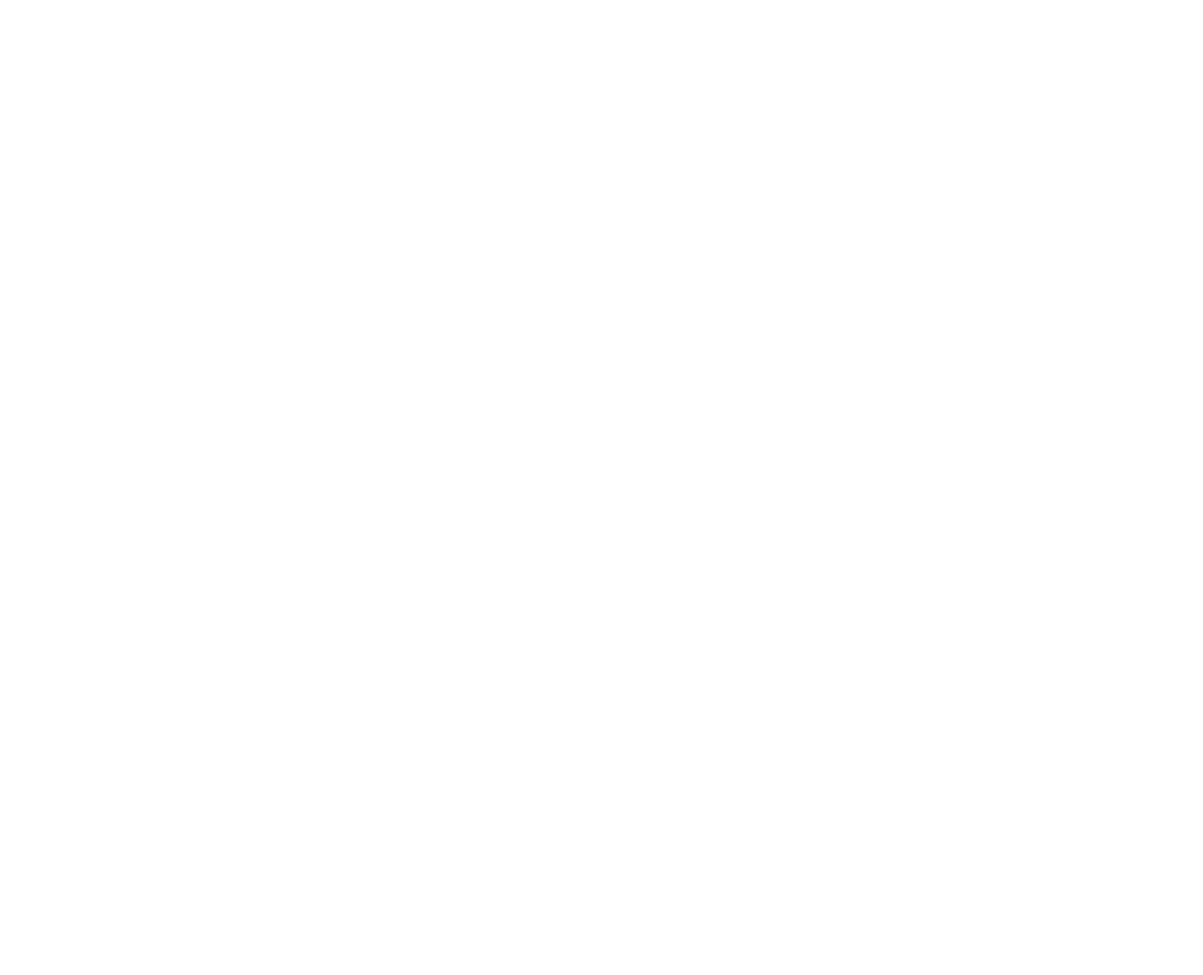
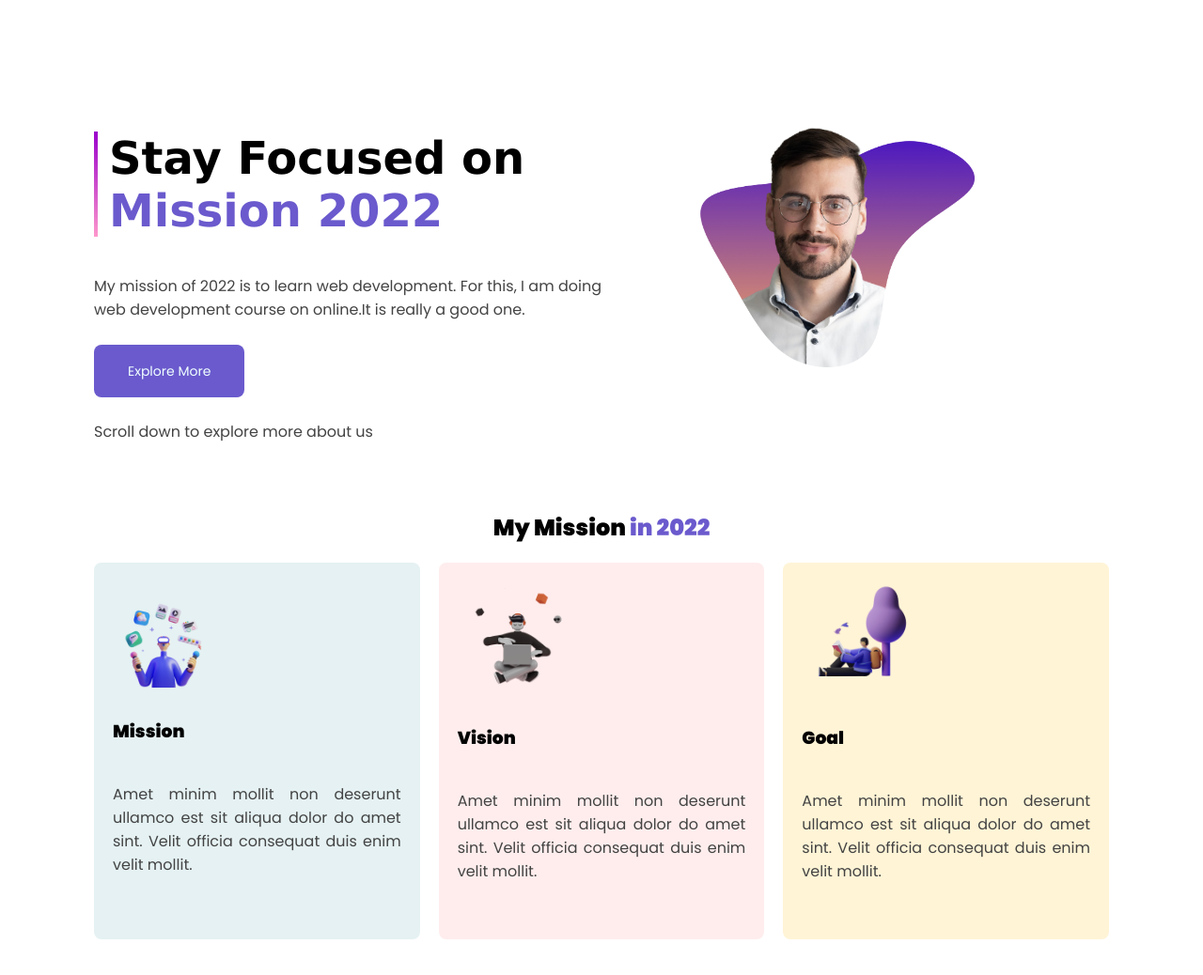
Before and after one commit to Touhida-Bithi/Mission-2022, a plain HTML site: page index.html in a window 1280 px wide. Shown: the whole page at 94% size. Before the commit the page ends 800 px from the top, so only its background shows below. Drawn offline with Linux system fonts and the light colour scheme.

Commit message:
sections

```diff
--- a/index.html
+++ b/index.html
@@ -6,8 +6,47 @@
     <meta name="viewport" content="width=device-width, initial-scale=1.0">
     <title>Mission 2022</title>
     <link rel="stylesheet" href="style.css">
+    <link rel="preconnect" href="https://fonts.googleapis.com">
+    <link rel="preconnect" href="https://fonts.gstatic.com" crossorigin>
+    <link href="https://fonts.googleapis.com/css2?family=Poppins:wght@400;900&display=swap" rel="stylesheet">
 </head>
 <body>
+    <section class="flexible_container">
+    <div class="top_section">
+        <div class="border_line">
+            <h1>Stay Focused on<br><span class="name_color">Mission 2022</span></h1></div>
+            <div>
+            <p>My mission of 2022 is to learn web development. For this, I am doing web development course on online.It is really a good one.</p>
+            <a href="https://www.linkedin.com/in/touhida-akter-76b984124/" target="_blank" class="explore_more">Explore More</a>
+            <p>Scroll down to explore more about us</p>
+        </div>
+    </div>
+        <div class="top_section">
+            <img src="images/person/person-5.png" alt="">
+        </div>
+    </section>
+        <h1></h1>
 
+        <!--Section 2-->
+    <section>
+            <h2>My Mission <span class="name_color">in 2022</span></h2></div>
+        <div class="flexible_container">
+            <div class="section_two_left">
+                <img src="images/illustrators/illustrator-1.png" alt="">
+                <h3>Mission</h3>
+                <p>Amet minim mollit non deserunt ullamco est sit aliqua dolor do amet sint. Velit officia consequat duis enim velit mollit.</p>
+            </div>
+            <div class="section_two_middle">
+                <img src="images/illustrators/illustrator-2.png" alt="">
+                <h3>Vision</h3>
+                <p>Amet minim mollit non deserunt ullamco est sit aliqua dolor do amet sint. Velit officia consequat duis enim velit mollit.</p>
+            </div>
+            <div class="section_two_right">
+                <img src="images/illustrators/illustrator-3.png" alt="">
+                <h3>Goal</h3>
+                <p>Amet minim mollit non deserunt ullamco est sit aliqua dolor do amet sint. Velit officia consequat duis enim velit mollit.</p>
+            </div>
+        </div>
+    </section>
 </body>
 </html>
--- a/style.css
+++ b/style.css
@@ -0,0 +1,78 @@
+body{
+    font-family: 'Poppins', sans-serif;
+    margin: 100px;
+}
+h1{
+    font-family: Verdana, Geneva, Tahoma, sans-serif;
+    font-size: 48px;
+}
+p{
+    text-align: justify;
+    margin: 40px 0px 40px 0px;
+    color: #434343;
+}
+h2{
+    text-align: center;
+}
+.name_color{
+    color: #6a5acd;
+}
+.flexible_container{
+    display: flex;
+}
+.top_section{
+    width: 50%;
+
+}
+.top_section img{
+    width: 55%;
+    padding-left: 100px;
+}
+.border_line{
+    border-image: linear-gradient(to bottom, #9900cc 0%, #ff99cc 100%);
+    border-left: 4px solid;
+    border-image-slice: 1;
+    padding-left: 12px;
+    border-radius: 4px;
+}
+.explore_more{
+    text-decoration: none;
+    padding: 18px 36px;
+    font-size: 14px;
+    color: azure;
+    background-color: #6a5acd;
+    border-radius: 8px;
+
+}
+.section_two_left{
+    background-color: #4f9da625;
+    width: 30%;
+    border-radius: 8px;
+    padding: 20px;
+    margin-right: 20px;
+}
+.section_two_left img{
+    width: 126px;
+}
+.section_two_middle{
+    background-color: #fcb0b039;
+    width: 30%;
+    border-radius: 8px;
+    padding: 20px;
+    margin-right: 20px;
+
+
+}
+.section_two_middle img{
+    width: 126px;
+}
+.section_two_right{
+    background-color: #FFF4D6;
+    width: 30%;
+    border-radius: 8px;
+    padding: 20px;
+
+}
+.section_two_right img{
+    width: 126px;
+}
```
